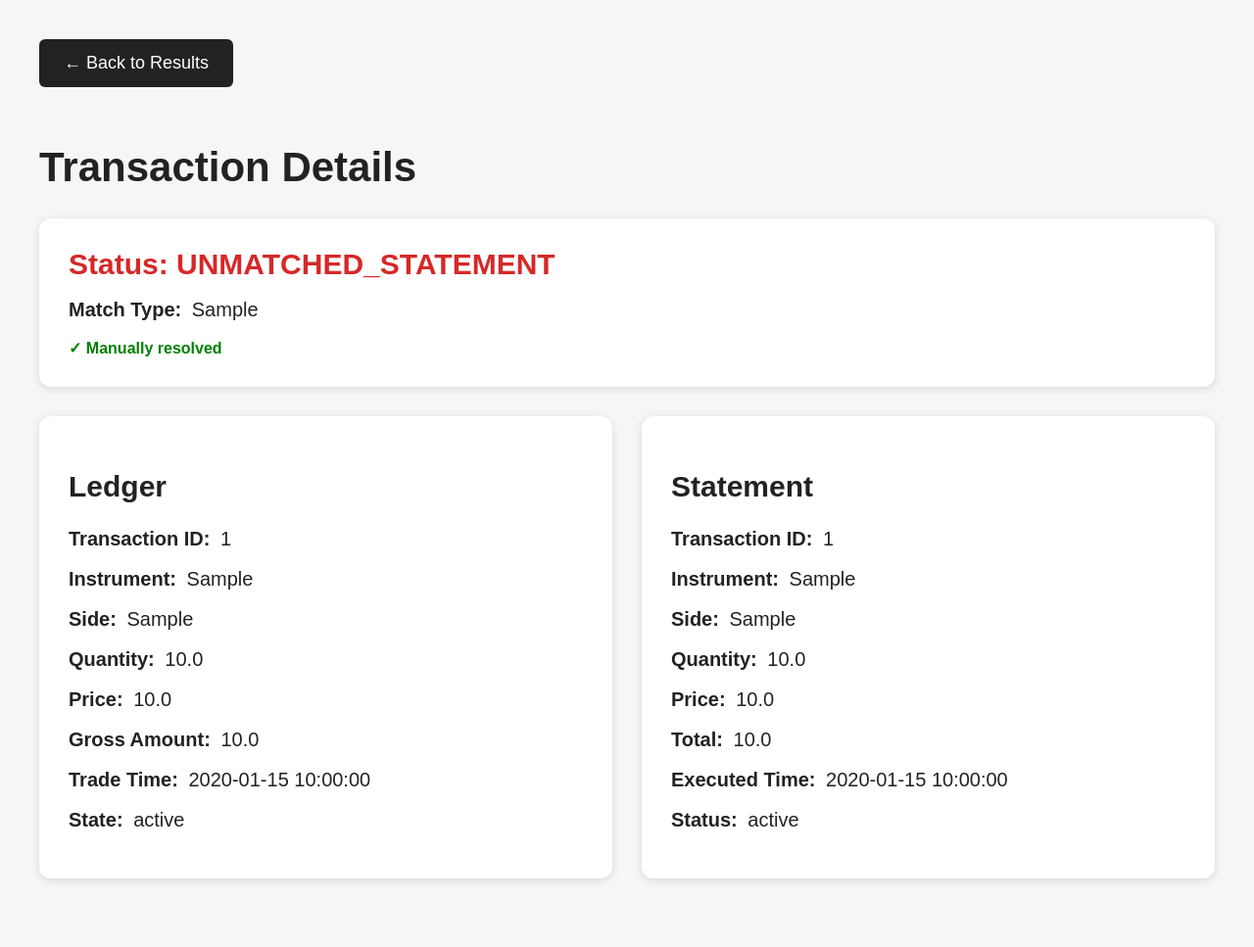
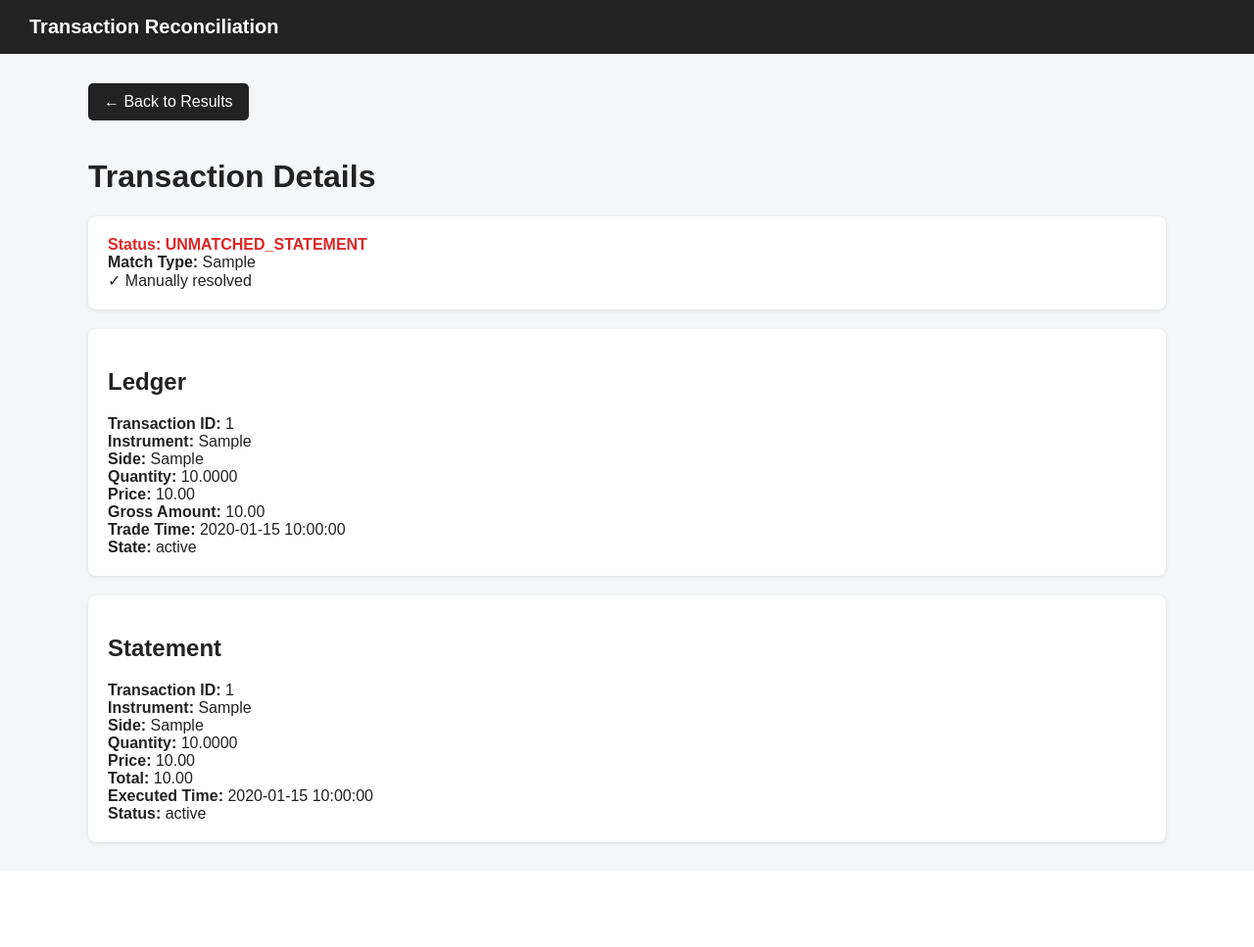
Before and after one commit to swati9353s/transaction-reconciliation, a Flask app: page /result/1 in a window 1280 px wide. Shown: the whole page at 98% size. After the commit the page ends 864 px from the top, so only its background shows below. Run offline with Flask 3, Linux system fonts and the light colour scheme; tables that the repository leaves empty hold one stand-in row (values such as "Sample post").

Commit message:
Improve reconciliation results and manual resolution UI

```diff
--- a/templates/detail.html
+++ b/templates/detail.html
@@ -1,153 +1,90 @@
-<!DOCTYPE html>
-<html>
-<head>
-    <title>Transaction Details</title>
+{% extends "base.html" %}
 
-    <style>
-        body {
-            font-family: Arial, sans-serif;
-            background: #f4f6f8;
-            margin: 0;
-            padding: 40px;
-            color: #222;
-        }
+{% block title %}
+Transaction Details
+{% endblock %}
 
-        h1 {
-            font-size: 42px;
-        }
-
-        h2 {
-            font-size: 30px;
-        }
-
-        .card {
-            background: white;
-            padding: 30px;
-            margin-bottom: 30px;
-            border-radius: 12px;
-            box-shadow: 0 2px 8px rgba(0,0,0,0.12);
-        }
-
-        .columns {
-            display: grid;
-            grid-template-columns: 1fr 1fr;
-            gap: 30px;
-        }
-
-        .status {
-            font-size: 30px;
-            font-weight: bold;
-        }
-
-        .matched {
-            color: green;
-        }
-
-        .mismatch {
-            color: #e67e00;
-        }
-
-        .unmatched {
-            color: #d62828;
-        }
-
-        .field {
-            margin: 18px 0;
-            font-size: 20px;
-        }
-
-        .field strong {
-            margin-right: 5px;
-        }
-
-        .candidate {
-            border: 1px solid #ddd;
-            padding: 20px;
-            margin: 15px 0;
-            border-radius: 8px;
-        }
-
-        button {
-            background: #222;
-            color: white;
-            border: none;
-            padding: 12px 22px;
-            border-radius: 6px;
-            font-size: 16px;
-            cursor: pointer;
-        }
-
-        button:hover {
-            background: #444;
-        }
-
-        .back {
-            display: inline-block;
-            background: #222;
-            color: white;
-            padding: 14px 25px;
-            border-radius: 6px;
-            text-decoration: none;
-            margin-bottom: 30px;
-            font-size: 18px;
-        }
-
-        .success {
-            color: green;
-            font-weight: bold;
-        }
-    </style>
-</head>
-
-<body>
+{% block content %}
 
 <a
-    class="back"
-    href="{{ url_for('reconciliation.results', run_id=result.run_id) }}"
+    class="button"
+    href="{{ url_for(
+        'reconciliation.results',
+        run_id=result.run_id
+    ) }}"
 >
     ← Back to Results
 </a>
 
+<br>
+<br>
+
 <h1>Transaction Details</h1>
+
+
+<!-- =====================================================
+     STATUS
+     ===================================================== -->
 
 <div class="card">
 
     {% if result.status == "MATCHED" %}
+
         <div class="status matched">
+            Status: MATCHED
+        </div>
+
+    {% elif result.status == "MANUALLY_MATCHED" %}
+
+        <div class="status matched">
+            Status: MANUALLY MATCHED
+        </div>
+
+    {% elif result.status == "MISMATCH" %}
+
+        <div class="status mismatch">
+            Status: MISMATCH
+        </div>
+
+    {% else %}
+
+        <div class="status unmatched">
             Status: {{ result.status }}
         </div>
 
-    {% elif result.status == "MANUALLY_MATCHED" %}
-        <div class="status matched">
-            Status: {{ result.status }}
-        </div>
-
-    {% elif result.status == "MISMATCH" %}
-        <div class="status mismatch">
-            Status: {{ result.status }}
-        </div>
-
-    {% else %}
-        <div class="status unmatched">
-            Status: {{ result.status }}
-        </div>
     {% endif %}
 
+
     <div class="field">
+
         <strong>Match Type:</strong>
+
         {{ result.match_type or "Not matched" }}
+
     </div>
 
+
     {% if result.resolution_status == "RESOLVED" %}
+
         <div class="success">
             ✓ Manually resolved
         </div>
+
     {% endif %}
 
 </div>
 
 
+<!-- =====================================================
+     TRANSACTION COMPARISON
+     ===================================================== -->
+
 <div class="columns">
+
+
+    <!-- =================================================
+         LEDGER
+         ================================================= -->
 
     <div class="card">
 
@@ -269,8 +325,10 @@
 
     <p>
         These transactions have matching instrument, side,
-        and a nearby trade time. They can be manually reviewed.
+        and a nearby trade time. Review them before manually
+        resolving this transaction.
     </p>
+
 
     {% for candidate in candidates %}
 
```
Also changed, not shown: other parts of templates/detail.html (+138 -15 lines), templates/results.html (+36 -16 lines).
